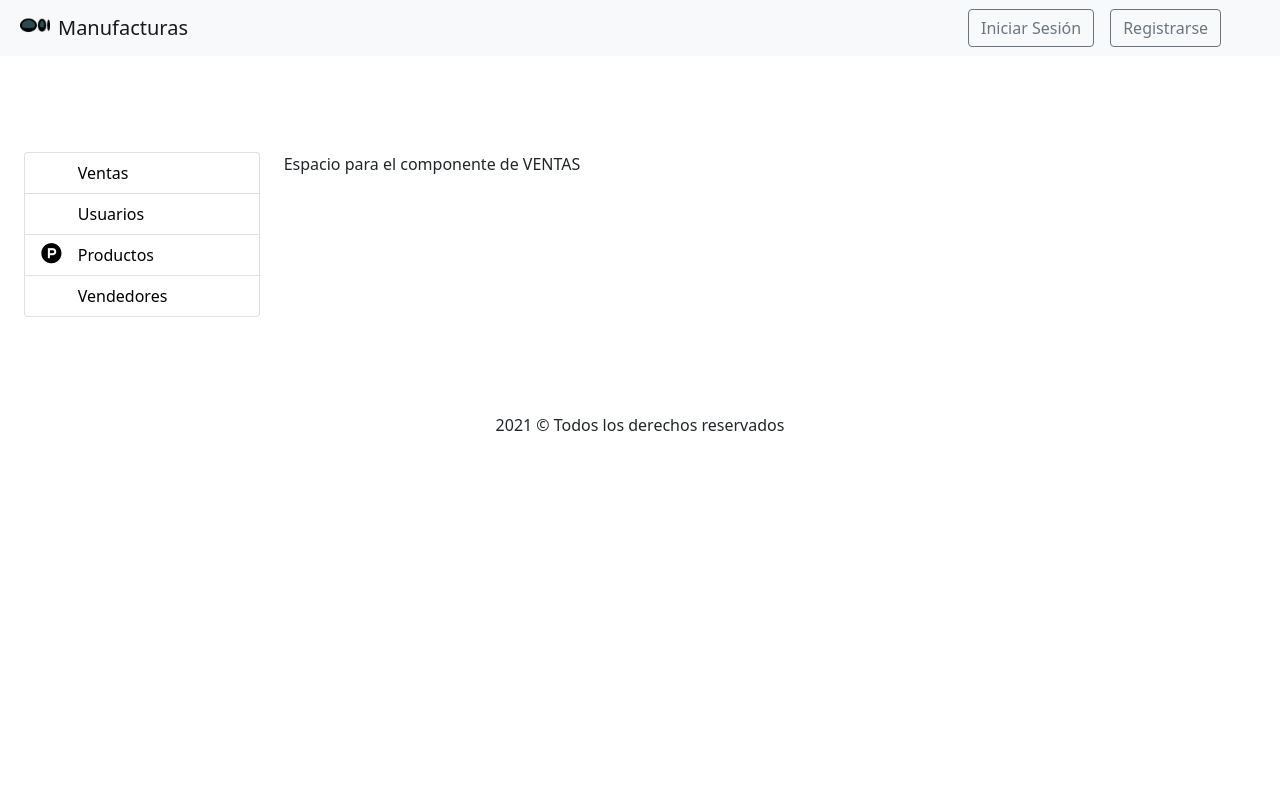
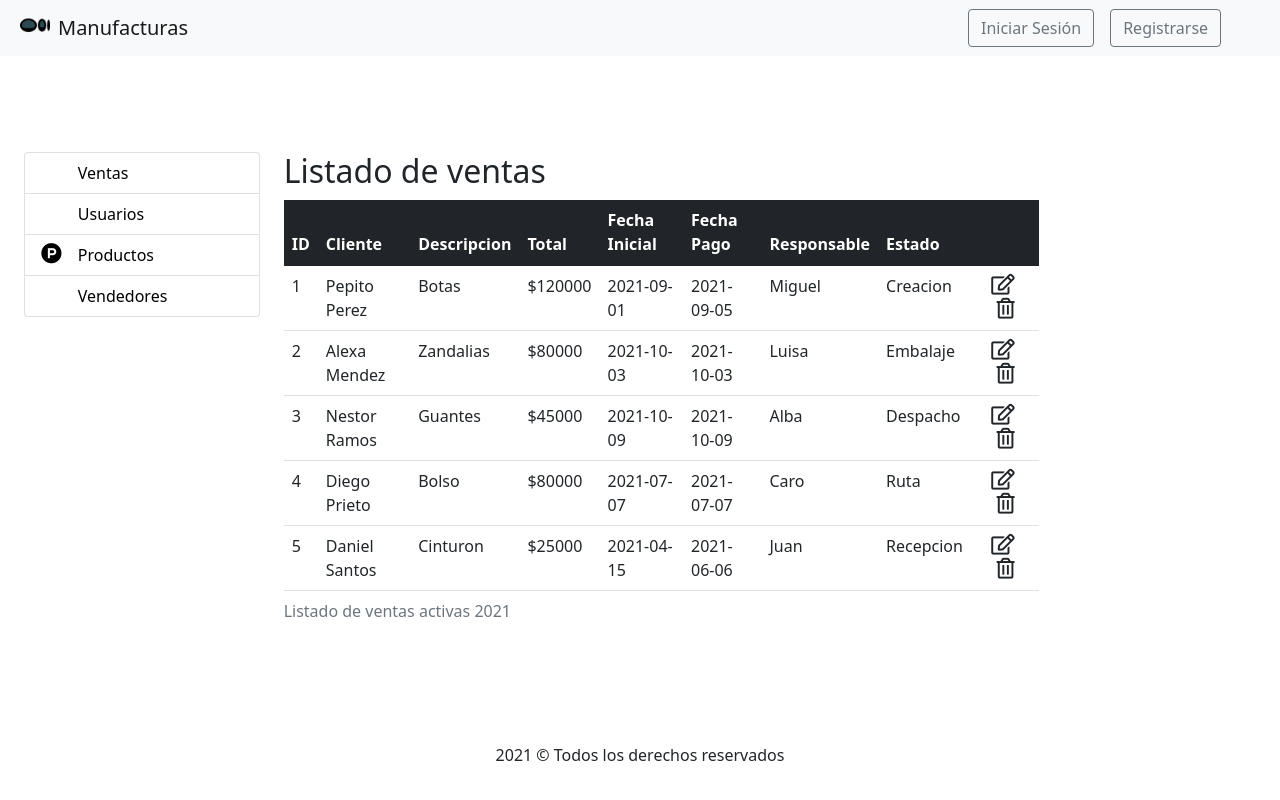
Before and after one commit to UdeA-Proyectos-Ciclo-3-4/frontend, a React (Create React App) app: page /ventas in a window 1280 px wide. Built offline with nearby package versions, Linux system fonts and the light colour scheme.

Commit message:
[+] se integra interfaz grafica como componente en React de ventas

```diff
--- a/src/components/Ventas.js
+++ b/src/components/Ventas.js
@@ -13,7 +13,104 @@ const Ventas = () => {
                     </div>
                     <div className="col col-md-9">
 
-                        <p> Espacio para el componente de VENTAS</p>
+                        <p> <h2 class="center">Listado de ventas</h2>
+
+                            <table class="table">
+                    <caption>
+                        Listado de ventas activas 2021
+                    </caption>
+                    <thead class="table-dark">
+                        <tr>
+                            <th scope="col">ID</th>
+                            <th scope="col">Cliente</th>
+                            <th scope="col">Descripcion</th>
+                            <th scope="col">Total</th>
+                            <th scope="col">Fecha Inicial</th>
+                            <th scope="col">Fecha Pago</th>
+                            <th scope="col">Responsable</th>
+                            <th scope="col">Estado</th>
+                            <th scope="col">&nbsp;</th>
+                        </tr>
+                    </thead>
+                    <tbody>
+                        <tr>
+                            <td>1</td>
+
+                            <td>Pepito Perez</td>
+                            <td>Botas</td>
+                            <td>$120000</td>
+                            <td>2021-09-01</td>
+                            <td>2021-09-05</td>
+                            <td>Miguel</td>
+                            <td>Creacion</td>
+                            <td class="icons">
+                                <i class="fas fa-edit" data-bs-toggle="modal" data-bs-target="#editModal"></i>
+                                <i class="fas fa-trash-alt" data-bs-toggle="modal" data-bs-target="#deleteModal"></i>
+                            </td>
+                        </tr>
+                        <tr>
+                            <td>2</td>
+
+                            <td>Alexa Mendez</td>
+                            <td>Zandalias</td>
+                            <td>$80000</td>
+                            <td>2021-10-03</td>
+                            <td>2021-10-03</td>
+                            <td>Luisa</td>
+                            <td>Embalaje</td>
+
+                            <td class="icons">
+                                <i class="fas fa-edit" data-bs-toggle="modal" data-bs-target="#editModal"></i>
+                                <i class="fas fa-trash-alt" data-bs-toggle="modal" data-bs-target="#deleteModal"></i>
+                            </td>
+                        </tr>
+                        <tr>
+                            <td>3</td>
+
+                            <td>Nestor Ramos</td>
+                            <td>Guantes</td>
+                            <td>$45000</td>
+                            <td>2021-10-09</td>
+                            <td>2021-10-09</td>
+                            <td>Alba</td>
+                            <td>Despacho</td>
+                            <td class="icons">
+                                <i class="fas fa-edit" data-bs-toggle="modal" data-bs-target="#editModal"></i>
+                                <i class="fas fa-trash-alt" data-bs-toggle="modal" data-bs-target="#deleteModal"></i>
+                            </td>
+                        </tr>
+                        <tr>
+                            <td>4</td>
+
+                            <td>Diego Prieto</td>
+                            <td>Bolso</td>
+                            <td>$80000</td>
+                            <td>2021-07-07</td>
+                            <td>2021-07-07</td>
+                            <td>Caro</td>
+                            <td>Ruta</td>
+                            <td class="icons">
+                                <i class="fas fa-edit" data-bs-toggle="modal" data-bs-target="#editModal"></i>
+                                <i class="fas fa-trash-alt" data-bs-toggle="modal" data-bs-target="#deleteModal"></i>
+                            </td>
+                        </tr>
+                        <tr>
+                            <td>5</td>
+
+                            <td>Daniel Santos</td>
+                            <td>Cinturon</td>
+                            <td>$25000</td>
+                            <td>2021-04-15</td>
+                            <td>2021-06-06</td>
+                            <td>Juan</td>
+                            <td>Recepcion</td>
+                            <td class="icons">
+                                <i class="fas fa-edit" data-bs-toggle="modal" data-bs-target="#editModal"></i>
+                                <i class="fas fa-trash-alt" data-bs-toggle="modal" data-bs-target="#deleteModal"></i>
+                            </td>
+                        </tr>
+                    </tbody>
+                </table></p>
 
                     </div>
                 </div>
```
